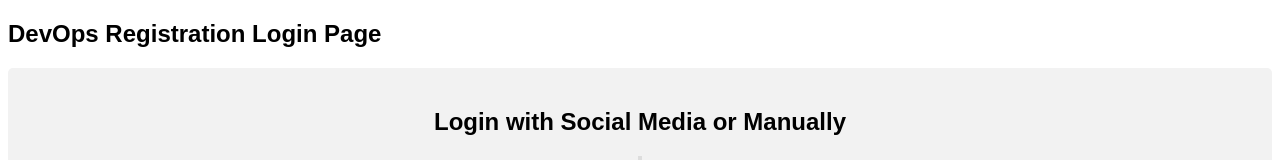
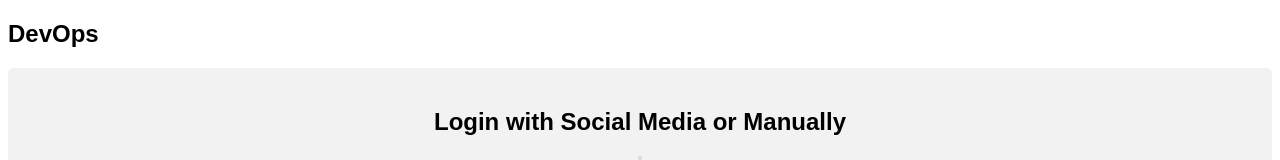
Before and after one commit to bhashkattubadi72/Swarm--Projects, a plain HTML site: page index.html in a window 1280 px wide. Shown: the top 160 px of the page. Drawn offline with Linux system fonts and the light colour scheme.

Commit message:
Update index.html

```diff
--- a/index.html
+++ b/index.html
@@ -135,7 +135,7 @@ input[type=submit]:hover {
 </head>
 <body>
 
-<h2>DevOps Registration Login Page</h2>
+<h2>DevOps</h2>
 
 
 <div class="container">
```
